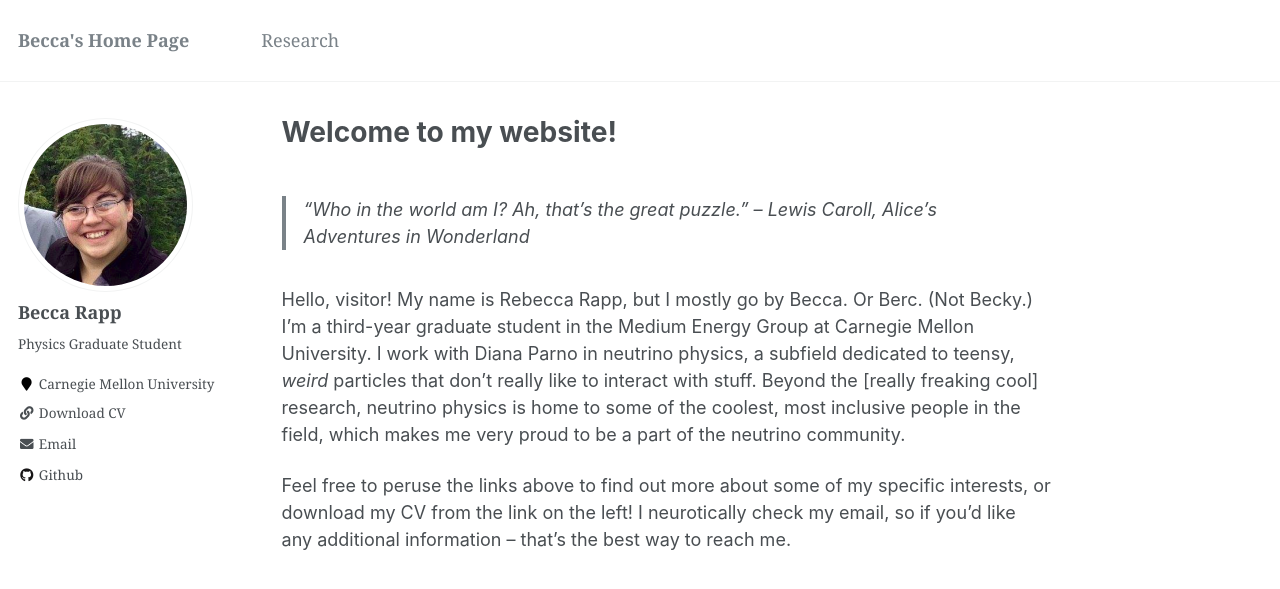
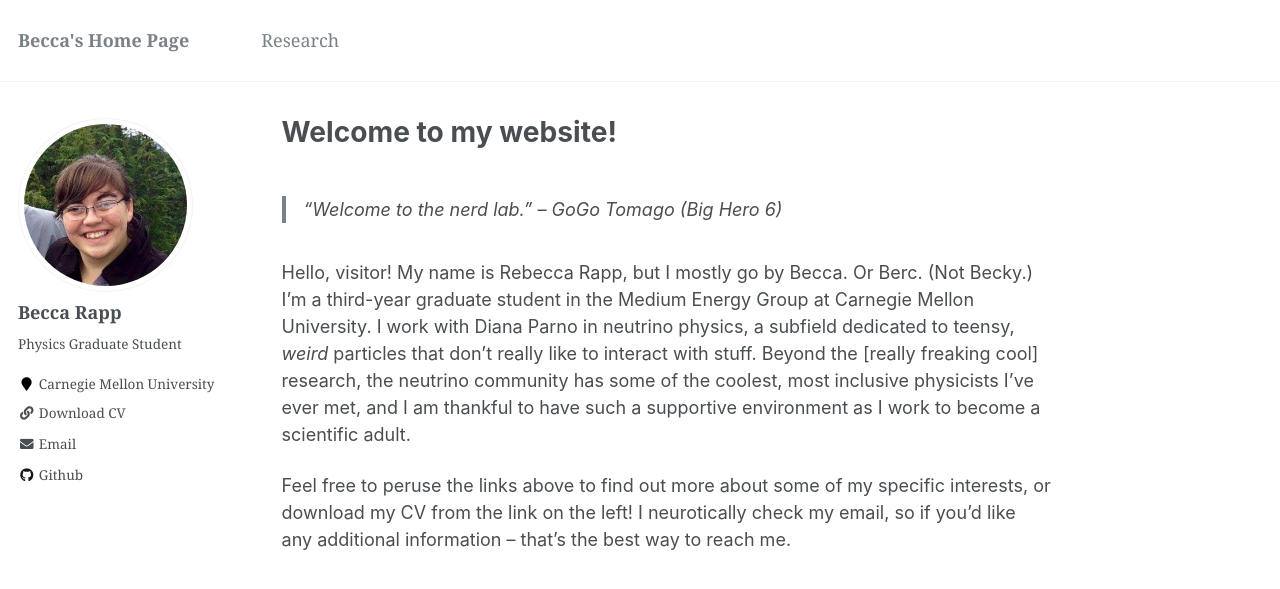
Before and after one commit to rapprl/rapprl.github.io, a Jekyll site: the page built from _pages/about.md, in a window 1280 px wide. Shown: the top 589 px of the page. Built offline with Jekyll 4.4.1, drawn with Linux system fonts in a browser that asks for light colours.

Commit message:
New welcome quote.

```diff
--- a/_pages/about.md
+++ b/_pages/about.md
@@ -9,17 +9,17 @@ redirect_from:
   - /about.html
 ---
 
-> "Who in the world am I? Ah, that’s the great puzzle." -- Lewis
-  Caroll, Alice's Adventures in Wonderland
+> "Welcome to the nerd lab." -- GoGo Tomago (Big Hero 6)
 
 Hello, visitor!  My name is Rebecca Rapp, but I mostly go by Becca.
 Or Berc.  (Not Becky.)  I'm a third-year graduate student in the
 Medium Energy Group at Carnegie Mellon University.  I work with Diana
 Parno in neutrino physics, a subfield dedicated to teensy, _weird_
 particles that don't really like to interact with stuff.  Beyond the
-[really freaking cool] research, neutrino physics is home to some of
-the coolest, most inclusive people in the field, which makes me very
-proud to be a part of the neutrino community.
+[really freaking cool] research, the neutrino community has some of
+the coolest, most inclusive physicists I've ever met, and I am
+thankful to have such a supportive environment as I work to become a
+scientific adult.
 
 Feel free to peruse the links above to find out more about some of my
 specific interests, or download my CV from the link on the left!  I
```
